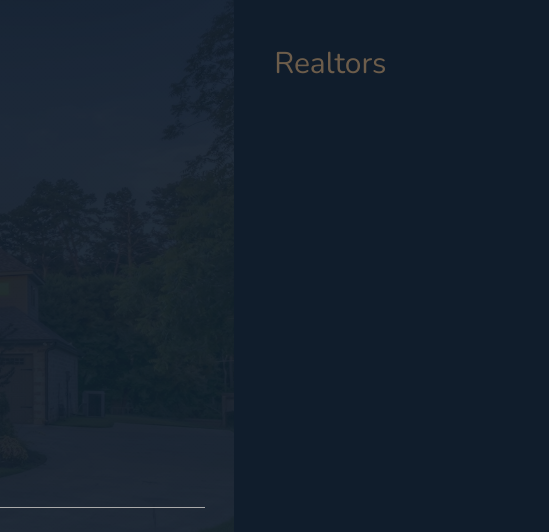
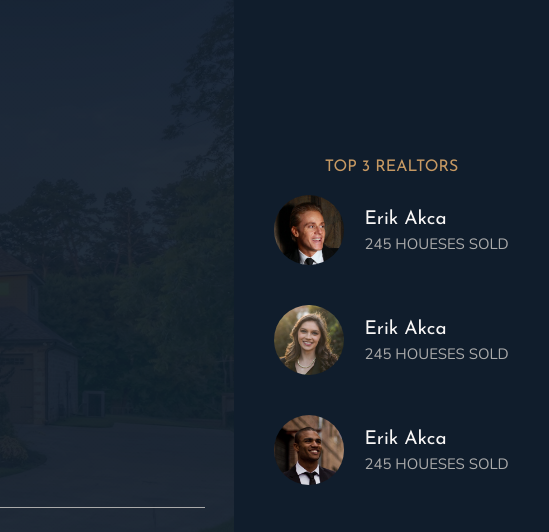
Before and after one commit to Ismailakca/Nexter-Project, a plain HTML site: page index.html in a window 1280 px wide. Shown: the top 532 px of the page, 731-1280 px from the left. Drawn offline with nearby package versions, Linux system fonts and the light colour scheme.

Commit message:
realtors

```diff
--- a/index.html
+++ b/index.html
@@ -33,7 +33,26 @@
     </header>
 
     <div class="realtors">
-        Realtors
+        <h3 class="heading-3">Top 3 Realtors</h3>
+        <div class="realtors__list">
+            <img src="img/realtor-1.jpeg" alt="" class="realtors__img">
+            <div class="realtors__details">
+                <h4 class="heading-4 heading-4--light">Erik Akca</h4>
+                <p class="realtors__sold">245 houeses sold</p>
+            </div>
+
+            <img src="img/realtor-2.jpeg" alt="" class="realtors__img">
+            <div class="realtors__details">
+                <h4 class="heading-4 heading-4--light">Erik Akca</h4>
+                <p class="realtors__sold">245 houeses sold</p>
+            </div>
+
+            <img src="img/realtor-3.jpeg" alt="" class="realtors__img">
+            <div class="realtors__details">
+                <h4 class="heading-4 heading-4--light">Erik Akca</h4>
+                <p class="realtors__sold">245 houeses sold</p>
+            </div>
+        </div>
     </div>
 
     <section class="features">
--- a/scss/_realtors.scss
+++ b/scss/_realtors.scss
@@ -1,4 +1,36 @@
 .realtors{
     background-color: $color-secondary;
     grid-column: col-start 7 / full-end;
+    padding: 3rem;
+
+    display: grid;
+    align-content: center;
+    justify-items: center;
+    justify-content: center;
+    grid-row-gap: 1.5rem;
+
+    &__list{
+        display: grid;
+        grid-template-columns: min-content max-content;
+        grid-column-gap: 2rem;
+        grid-row-gap: 5vh;
+        align-items: center;
+    }
+
+    &__img{
+        width: 7rem;
+        border-radius: 50%;
+        display: block;
+    }
+
+    &__details{
+
+    }
+
+    &__sold{
+        text-transform: uppercase;
+        color: $color-grey-light-2;
+        margin-top: -3px;
+        font-size: 1.5rem;
+    }
 }
```
Also changed, not shown: css/main.css, 1 other file.
